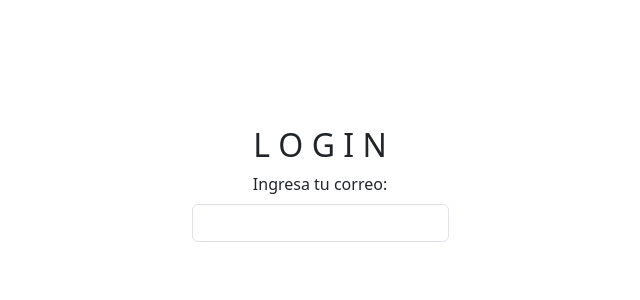
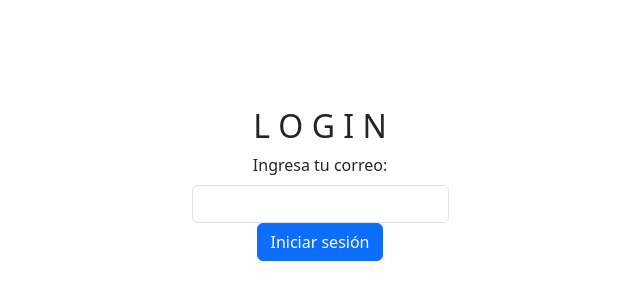
Before and after one commit to MatiasPerez00/FitNation, a React (Vite) app: page /login in a window 1280 px wide. Shown: the part 216-516 px from the top of the page, without its empty margins (320-960 px from the left). Built offline with nearby package versions, Linux system fonts and the light colour scheme.

Commit message:
agregado submit

```diff
--- a/src/pages/Login/Login.jsx
+++ b/src/pages/Login/Login.jsx
@@ -1,6 +1,6 @@
 import React from 'react'
 import './Login.css'
-import { Container, Form, FormControl, FormGroup, FormLabel} from 'react-bootstrap'
+import { Button, Container, Form, FormControl, FormGroup, FormLabel} from 'react-bootstrap'
 import { useForm } from 'react-hook-form'
 
 const Login = () => {
@@ -30,6 +30,7 @@ const Login = () => {
                 }) }
             />
           </FormGroup>
+          <Button type='submit'>Iniciar sesión</Button>
         </Form>
       </Container>
     </div>
```
